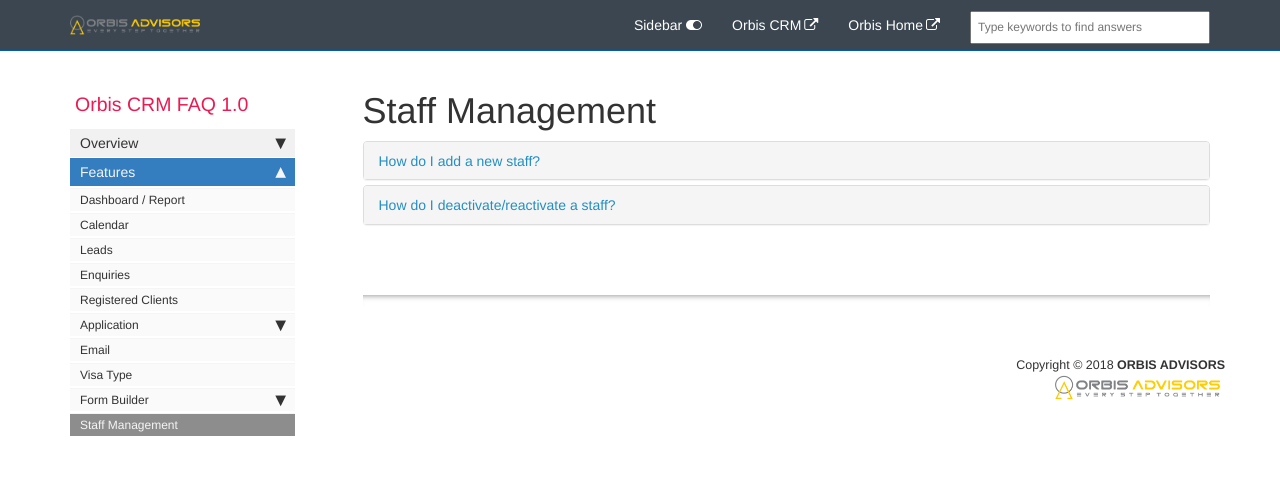
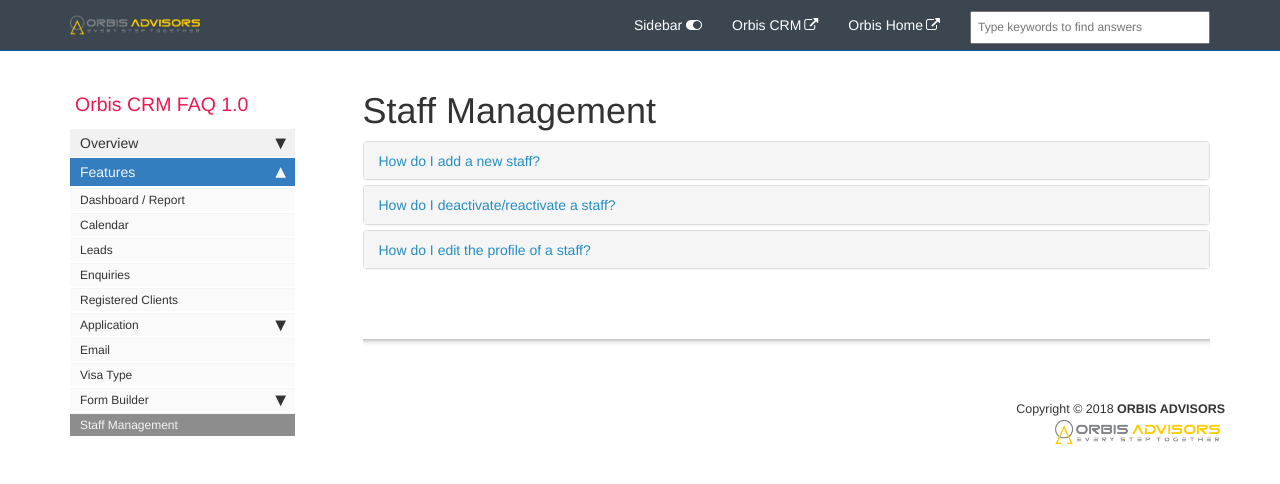
Before and after one commit to ndkhaivn/orbiscrm, a Jekyll site: the page built from pages/orbiscrm.faq/faq.staff_management.md, in a window 1280 px wide. Shown: the top 484 px of the page. Built offline with Jekyll 4.4.1, drawn with Linux system fonts in a browser that asks for light colours; comment, search, counter and statistics services are not loaded.

Commit message:
Add q&a for staff_management

```diff
--- a/pages/orbiscrm.faq/faq.staff_management.md
+++ b/pages/orbiscrm.faq/faq.staff_management.md
@@ -56,6 +56,28 @@
         </div>
     </div>
     <!-- /.panel -->
+    <div class="panel panel-default">
+        <div class="panel-heading">
+            <h4 class="panel-title">
+                <a class="noCrossRef accordion-toggle" data-toggle="collapse" data-parent="#accordion" href="#how-do-i-deactivate-reactivate-a-staff">
+                How do I edit the profile of a staff?
+                </a>
+            </h4>
+        </div>
+        <div id="how-do-i-deactivate-reactivate-a-staff" class="panel-collapse collapse noCrossRef">
+            <div class="panel-body">
+                <ol>
+                    <li>Navigate to the <b>Staff Management</b> > <b>Specific Staff</b>
+                    </li>
+                    <li>Click the【<b>Edit</b>】<img src="images/enquiries/enquiries-edit.png" alt="staff-edit.png" style="width: 4%"> button.
+                    </li>
+                    <li>Click the【<b>Confirm</b>】button
+                    </li>
+                </ol>
+            </div>
+        </div>
+    </div>
+    <!-- /.panel -->
 </div>
 <!-- /.panel-group -->
 
```
